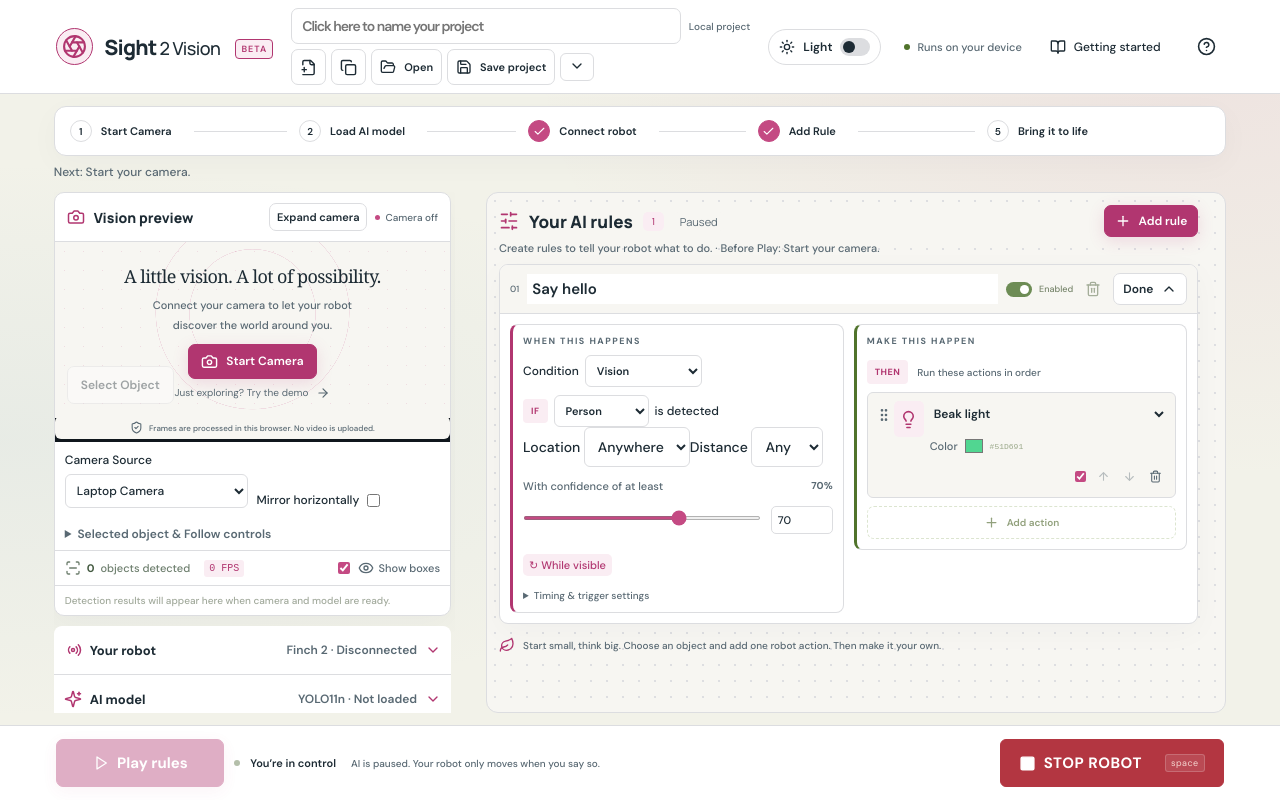
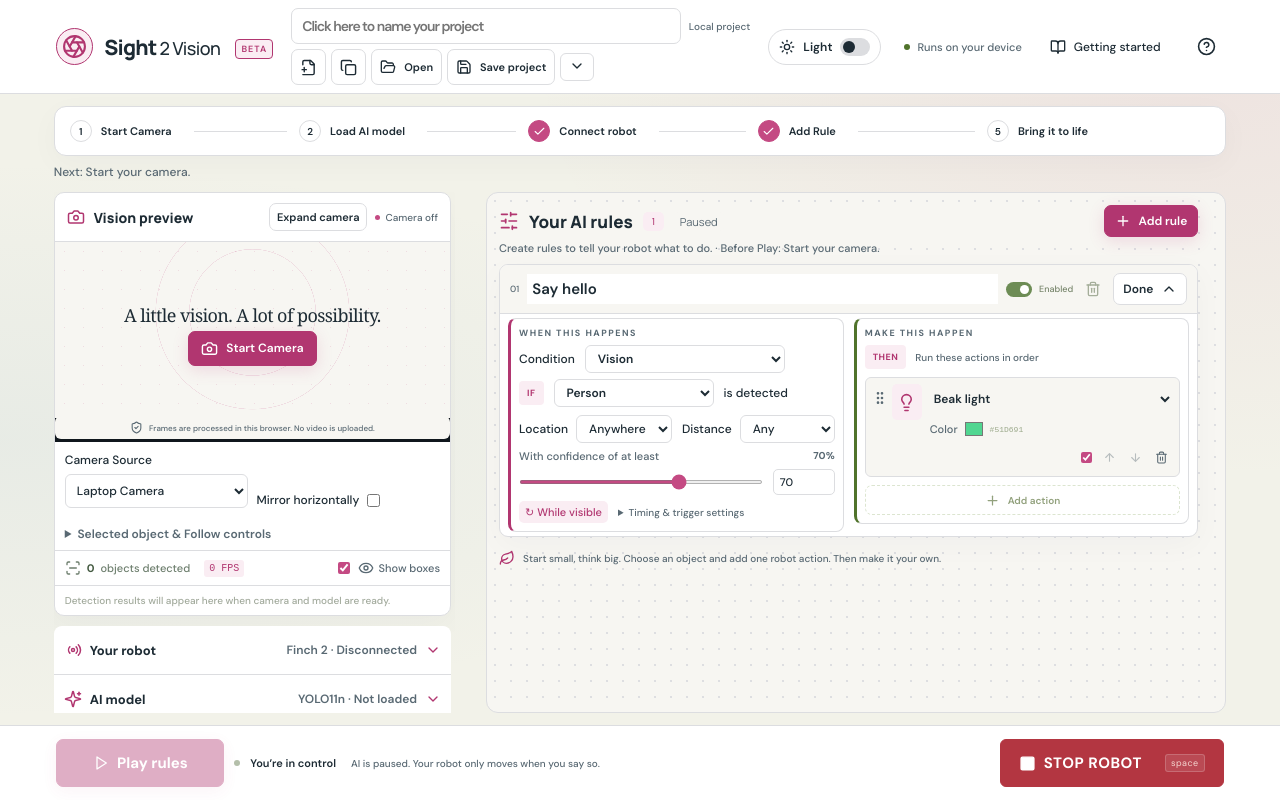
Before and after one commit to Midnight-Ramen/Sight2Motion, a React (Vite) app: page / in a window 1280 px wide. Built offline with nearby package versions, Linux system fonts and the light colour scheme.

Commit message:
fix: simplify camera UI and compact rule editors

```diff
--- a/src/App.tsx
+++ b/src/App.tsx
@@ -922,19 +922,7 @@ export default function App() {
               <img ref={networkImage} style={{ transform: mirrorHorizontal ? 'scaleX(-1)' : undefined }} alt="Network camera live feed" className={cameraSource === 'network' && cameraOn && !demo ? '' : 'hidden'} />
               {!cameraOn && !demo && (
                 <div className="camera-empty">
-                  <div className="viewfinder">
-                    <Camera size={38} strokeWidth={1.2} />
-                    <span />
-                    <span />
-                    <span />
-                    <span />
-                  </div>
                   <h3>A little vision. A lot of possibility.</h3>
-                  <p>
-                    Connect your camera to let your robot
-                    <br />
-                    discover the world around you.
-                  </p>
                   <button className="primary" disabled={cameraBusy} onClick={() => void connectCamera()}>
                     {cameraBusy ? (
                       <LoaderCircle className="spin" size={17} />
@@ -942,9 +930,6 @@ export default function App() {
                       <Camera size={17} />
                     )}
                     Start Camera
-                  </button>
-                  <button className="demo-link" onClick={startDemo}>
-                    Just exploring? Try the demo <ArrowRight size={14} />
                   </button>
                 </div>
               )}
--- a/src/components/ObjectSelection.tsx
+++ b/src/components/ObjectSelection.tsx
@@ -250,7 +250,7 @@ export function ObjectSelection({ camera, available, mirror, detections, visionU
       await service.current?.clear().catch(() => {});
     } catch (e) { appearance.stop(); appearanceActive.current = false; setTarget(null); console.warn('Object selection failed:', e); setStatus('Object selection could not finish. Capture a new frame and try again.'); }
   }
-  const controls = <div className={`selection-controls${active && controlsContainer ? ' selection-editor' : ''}`}>
+  const controls = <div className={`selection-controls${controlsContainer ? ' selection-editor' : ''}`}>
       <button disabled={!available || busy} onClick={() => void capture()}>{active ? 'Capture new frame' : 'Select Object'}</button>
       {active && <button onClick={close}>Back to live</button>}
       {active && <>
@@ -273,7 +273,7 @@ export function ObjectSelection({ camera, available, mirror, detections, visionU
       {!active && target && <span role="status">{target.targetLost ? 'TARGET LOST' : target.state === 'TRACKING' ? 'TARGET LOCKED' : 'TARGET UNCERTAIN'} · Tracking: {target.displayName} · Detector: {target.detectorLabel}
         {' · '}X error {target.horizontalError.toFixed(2)}</span>}
       {status && <span role="status">{status}</span>}
-      {available && !active && !target && !status && <span>Select an object in the camera view before using Selected Target.</span>}
+      {!active && !target && !status && <small className="muted">Select an object in the camera to use Selected Target.</small>}
       {selected && <small>{selected.area.toLocaleString()} pixels selected</small>}
     </div>;
   return <>
@@ -287,7 +287,7 @@ export function ObjectSelection({ camera, available, mirror, detections, visionU
       onPointerUp={e=>{const a=drag.current,p=pointFrom(e);drag.current=null;if(!a||!p)return;
         if(Math.abs(a.x-p.x)>=3&&Math.abs(a.y-p.y)>=3) void refine({...prompts,box:{x:Math.min(a.x,p.x),y:Math.min(a.y,p.y),width:Math.abs(a.x-p.x),height:Math.abs(a.y-p.y)}});
         else draw(selected??undefined);}} />}
-    {active && controlsContainer ? createPortal(controls, controlsContainer) : controls}
+    {controlsContainer ? createPortal(controls, controlsContainer) : null}
     {follow && <TrackedFollowControls target={active ? null : target} capturedAt={trackedAt.current} timeout={tracker.lossTimeoutMs}
       access={{ ...follow, available: follow.available && available && (appearanceActive.current || trackingEnabled) && !active }} />}
   </>;
--- a/src/components/RuleCard.tsx
+++ b/src/components/RuleCard.tsx
@@ -96,7 +96,7 @@ export function RuleCard({
       <div className="rule-body">
         <div className="condition">
           <span className="eyebrow">WHEN THIS HAPPENS</span>
-          <label className="sentence">Condition <select aria-label="Condition source" value={source} onChange={e => patch({
+          <label className="sentence condition-source">Condition <select aria-label="Condition source" value={source} onChange={e => patch({
             source: e.target.value as Rule['source'],
             ...(e.target.value === 'vision' ? { sensorConditions: [] } : {}),
             ...(e.target.value === 'sensor' ? { className: '', region: 'anywhere', distance: 'any' } : {}),
@@ -113,6 +113,7 @@ export function RuleCard({
           <div className="sentence">
             <b className="keyword">IF</b>
             <select
+              className="object-select"
               aria-label={visionCapabilities.boundingBoxes ? 'Detected class' : 'Class'}
               value={selectedClasses.includes(rule.className) ? rule.className : ''}
               onChange={(e) => patch({ className: e.target.value })}
@@ -124,6 +125,7 @@ export function RuleCard({
             </select>
             <span>is detected</span>
           </div>
+          <div className="spatial-controls">
           {visionCapabilities.regions && <label>Location <select aria-label="Location" value={rule.region ?? 'anywhere'}
             onChange={e => patch({ region: e.target.value as Rule['region'] })}>
             {(['anywhere', 'left', 'center', 'right'] as const).map(region => <option key={region} value={region}>{objectLabel(region)}</option>)}
@@ -135,6 +137,9 @@ export function RuleCard({
                 <option key={distance} value={distance}>{objectLabel(distance)}</option>)}
             </select>
           </label>
+          </>}
+          </div>
+          {visionCapabilities.apparentDistance && <>
           {(rule.distance ?? 'any') !== 'any' && <div>
             <label className="confidence">
               Near when object fills at least <b>{Math.round((rule.nearThreshold ?? 0.12) * 100)}%</b>
@@ -162,6 +167,7 @@ export function RuleCard({
           </>}
           {source !== 'vision' && <SensorConditions sensorOnly={sensorOnly} conditions={rule.sensorConditions ?? []} sensors={sensors} available={sensorsAvailable}
             onChange={sensorConditions => patch({ sensorConditions })} />}
+          <div className="condition-footer">
           <div className="trigger-pill">
             ↻{' '}
             {rule.mode === 'appearance'
@@ -227,6 +233,7 @@ export function RuleCard({
               )}
             </div>
           </details>
+          </div>
         </div>
         <div className="actions">
           <span className="eyebrow">MAKE THIS HAPPEN</span>
--- a/src/theme.css
+++ b/src/theme.css
@@ -419,3 +419,35 @@ main { padding-top: 12px; }
 label.mirror-control { display: flex; flex-direction: row; align-items: center; gap: 8px; }
 label.mirror-control input { margin: 0; width: auto; }
 .numeric-slider input[type=range] { touch-action: pan-y; }
+/* Compact expanded editors; collapsed rule presentation is unchanged. */
+.rule-body { padding: 8px; gap: 10px; align-items: start; }
+.rule-body > .condition, .rule-body > .actions { padding: 8px; min-height: 0; align-self: start; }
+.rule-body .eyebrow { margin-bottom: 6px; }
+.rule-body .sentence { gap: 10px; margin-top: 6px; }
+.rule-body .condition select { min-width: 0; max-width: 100%; padding: 5px 8px; min-height: 30px; font-size: 12px; }
+.rule-body .condition-source select { width: 200px; }
+.rule-body .object-select { width: 160px; }
+.spatial-controls { display: flex; flex-wrap: wrap; gap: 10px; margin-top: 8px; }
+.spatial-controls > label { display: flex; align-items: center; gap: 8px; flex: 1 1 140px; min-width: 0; font-size: 12px; }
+.spatial-controls select { flex: 1; width: 140px; }
+.rule-body .confidence { margin: 8px 0; }
+.rule-body .confidence .numeric-slider { margin-top: 6px; }
+.rule-body .confidence input { margin-top: 0; }
+.condition-footer { display: flex; flex-wrap: wrap; align-items: baseline; gap: 6px 10px; }
+.rule-body .condition-footer .trigger-pill, .rule-body .condition-footer details { margin: 0; }
+.condition-footer details { flex: 1 1 150px; }
+.condition-footer details[open] { flex-basis: 100%; }
+.rule-body .timing { padding-top: 8px; gap: 8px; }
+.rule-body .then-label { margin: 6px 0 8px; }
+.rule-body .action-card { padding: 6px; gap: 4px 8px; margin-bottom: 8px; min-height: 0; }
+.rule-body .action-fields { gap: 4px; }
+.rule-body .action-fields > select:first-child { min-height: 30px; padding-block: 4px; }
+.rule-body .action-tools { margin: 0; }
+.rule-body .add-action { margin-top: 0; padding: 6px 8px; min-height: 30px; }
+.rule-body { padding-block: 6px; }
+.rule-body .condition > .eyebrow { margin-bottom: 0; }
+.rule-body .confidence { margin: 6px 0; }
+.rule-body .confidence .numeric-slider input[type=number] { padding: 3px 6px; min-height: 26px; height: 26px; }
+.rule-card > div[id] > p[role=status] { margin: 6px 8px; }
+.rule-body { padding-block: 4px; }
+.rule-body .condition select { min-height: 26px; padding-block: 4px; }
```
Also changed, not shown: tests/camera-cleanup.browser.mjs (added, +26 -0 lines), tests/rule-density.browser.mjs (added, +30 -0 lines), tests/sensors.browser.mjs (+2 -1 lines), 1 other file (tests, documents, lock files or other folders).
